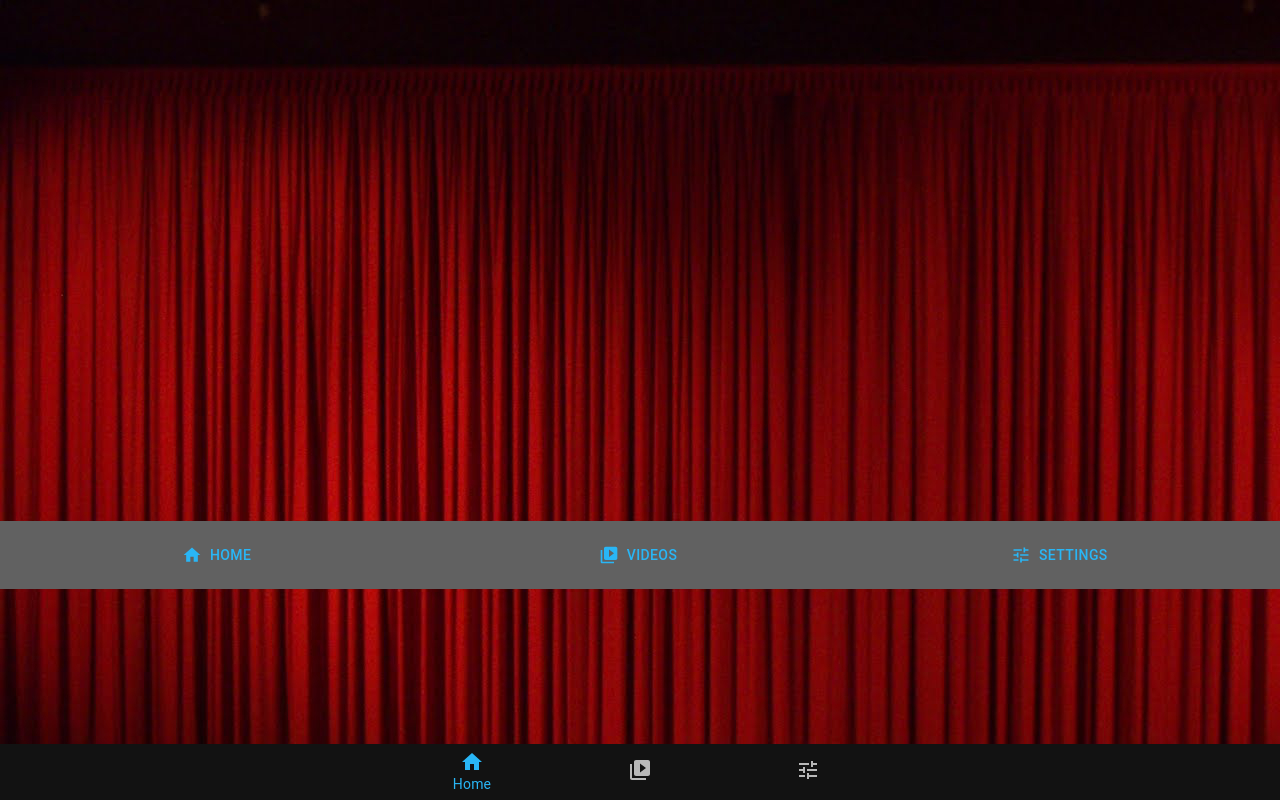
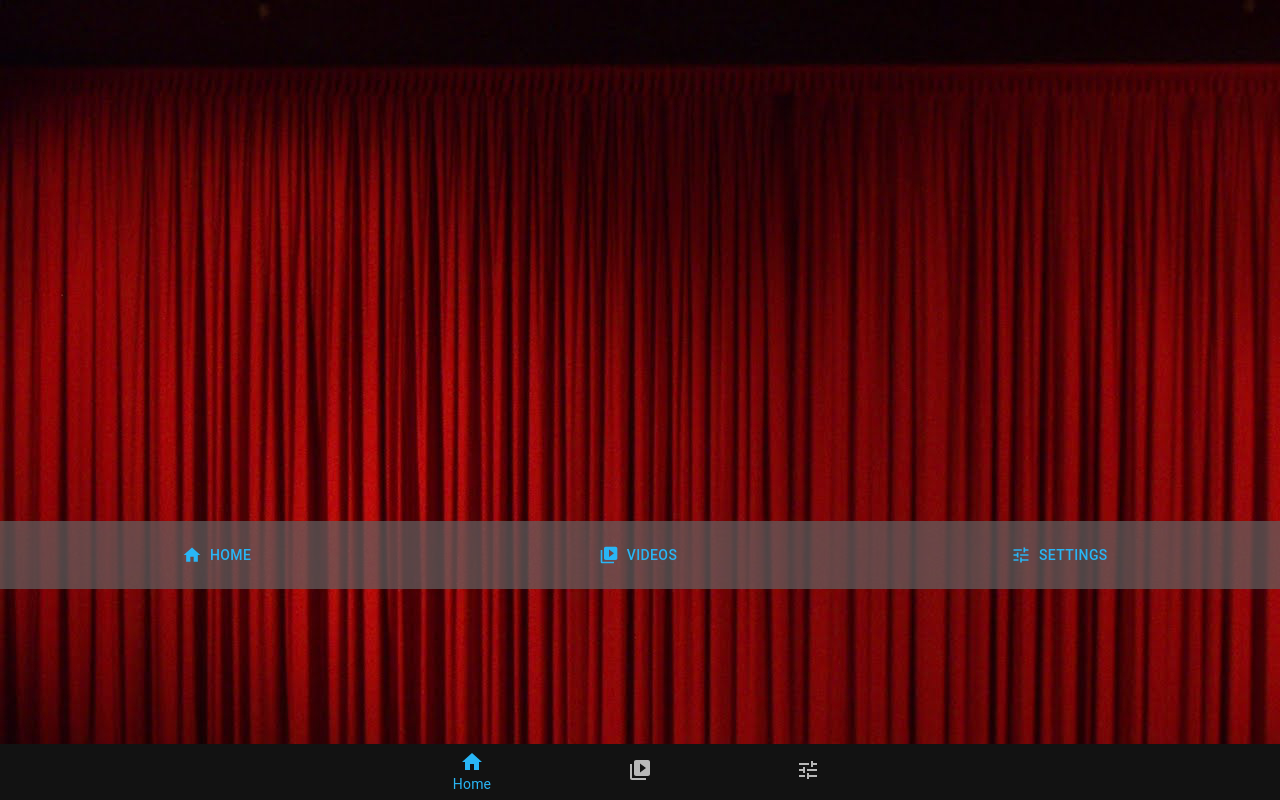
Before and after one commit to Ledragon/VideoPlayer, a React (Vite) app: page /home in a window 1280 px wide. Built offline with nearby package versions, Linux system fonts and the light colour scheme.

Commit message:
Home stack transparency

```diff
--- a/src/routes/Home/HomeButtonsStack.tsx
+++ b/src/routes/Home/HomeButtonsStack.tsx
@@ -1,4 +1,4 @@
-import { Box, Button, Stack } from '@mui/material';
+import { alpha, Box, Button, Stack } from '@mui/material';
 import { Link as RouterLink } from 'react-router-dom';
 
 const HomeButtonsStack = (props: { buttons: any[] }) => {
@@ -20,9 +20,12 @@ const HomeButtonsStack = (props: { buttons: any[] }) => {
           flexGrow: 0,
           flexBasis: 'auto',
           backgroundColor: (theme) =>
-            theme.palette.mode === 'light'
-              ? theme.palette.grey[200]
-              : theme.palette.grey[700],
+            alpha(
+              theme.palette.mode === 'light'
+                ? theme.palette.grey[200]
+                : theme.palette.grey[700],
+              0.7
+            ),
           p: 2
         }}
         spacing={2}
```
